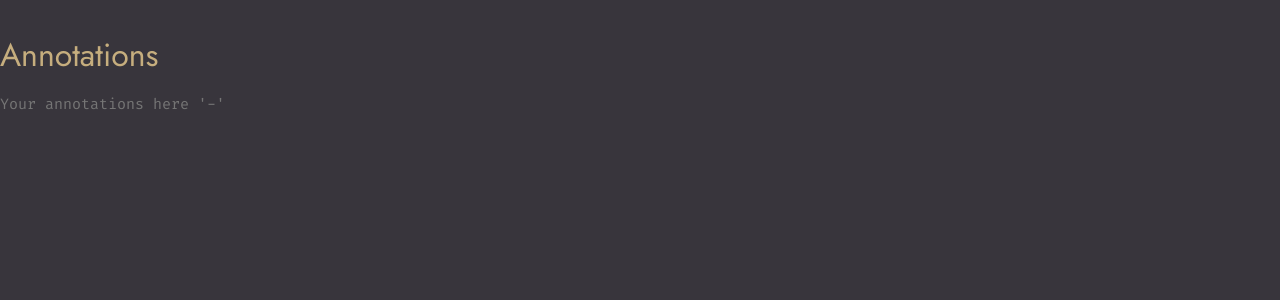
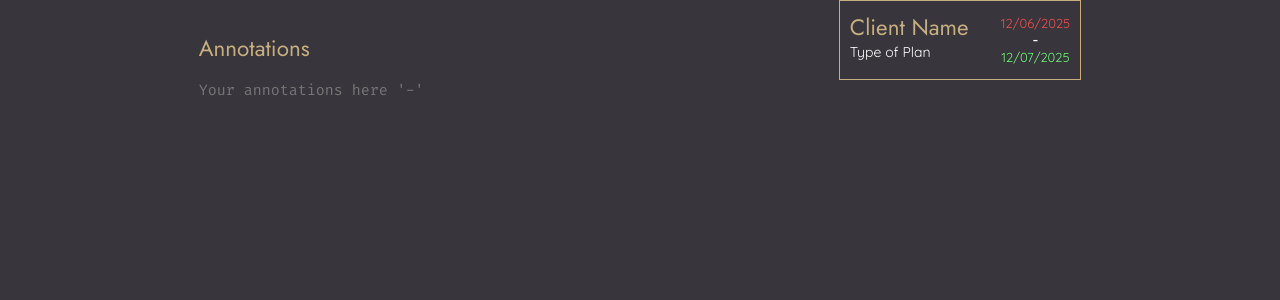
Before and after one commit to renansouza12/ClientEase, an Angular app: page / in a window 1280 px wide. Shown: the top 300 px of the page. Built offline with nearby package versions, Linux system fonts and the light colour scheme.

Commit message:
feat:add card client style

```diff
--- a/angular.json
+++ b/angular.json
@@ -103,5 +103,8 @@
         }
       }
     }
+  },
+  "cli": {
+    "analytics": false
   }
 }
--- a/src/app/app.component.html
+++ b/src/app/app.component.html
@@ -1,2 +1,3 @@
 <router-outlet />
 <app-annotation/>
+<app-card-client/>
--- a/src/app/app.component.scss
+++ b/src/app/app.component.scss
@@ -0,0 +1,5 @@
+:host{
+    height: 100%;
+    display: flex;
+    justify-content: center;
+}
--- a/src/app/app.component.ts
+++ b/src/app/app.component.ts
@@ -1,10 +1,11 @@
 import { Component } from '@angular/core';
 import { RouterOutlet } from '@angular/router';
 import { AnnotationComponent } from './components/annotation/annotation.component';
+import { CardClientComponent } from './components/card-client/card-client.component';
 
 @Component({
   selector: 'app-root',
-  imports: [RouterOutlet,AnnotationComponent],
+  imports: [RouterOutlet,AnnotationComponent,CardClientComponent],
   templateUrl: './app.component.html',
   styleUrl: './app.component.scss'
 })
--- /dev/null
+++ b/src/app/components/card-client/card-client.component.html
@@ -0,0 +1,9 @@
+<div class="client_information">
+    <h2>Client Name</h2>
+    <p>Type of Plan</p>
+</div>
+<div class="dates">
+    <p>12/06/2025</p>
+    <span>-</span>
+     <p>12/07/2025</p>
+</div>
--- /dev/null
+++ b/src/app/components/card-client/card-client.component.scss
@@ -0,0 +1,39 @@
+@mixin flex($direction: row) {
+  display: flex;
+  flex-direction: $direction;
+}
+
+
+:host{
+    display: flex;
+    border: 1px solid var(--primary-color);
+    height: 80px;
+    width: fit-content;
+    padding: 10px;
+    gap: 2rem;
+
+    .client_information{
+        height: 100%;
+        @include flex(column);
+
+        p{
+            font-size: 14px;
+        }
+    }
+    .dates{
+        @include flex(column);
+        justify-content: center;
+        align-items: center;
+        p{
+            font-size: 13px;
+
+            &:nth-child(1){
+                color: var(--red-color);
+            }
+
+            &:nth-child(3){
+               color: var(--green-color);
+            }
+        }
+    }
+}
--- a/src/styles.scss
+++ b/src/styles.scss
@@ -1,6 +1,6 @@
 @import url('https://fonts.googleapis.com/css2?family=Jost:ital,wght@0,100..900;1,100..900&display=swap');
 @import url('https://fonts.googleapis.com/css2?family=Fira+Code:wght@300..700&display=swap');
-
+@import url('https://fonts.googleapis.com/css2?family=Quicksand:wght@300..700&display=swap');
 *{
     margin: 0%;
     padding: 0%;
@@ -18,6 +18,7 @@
     // fonts
     --jost-font:"Jost", sans-serif;
     --fira-font:"Fira Code", monospace;
+    --quicksand-font:"Quicksand", sans-serif;
 
 }
 
@@ -30,7 +31,7 @@ body{
 h2{
     font-family: var(--jost-font);
     font-weight: 400;
-    font-size: 2rem;
+    font-size: 1.4rem;
 
     color: var(--primary-color);
 }
@@ -45,3 +46,7 @@ textarea{
     border:none;
     background:transparent;
 }
+
+p{
+    font-family:var(--quicksand-font) ;
+}
```
Also changed, not shown: src/app/components/card-client/card-client.component.ts (added, +11 -0 lines).
